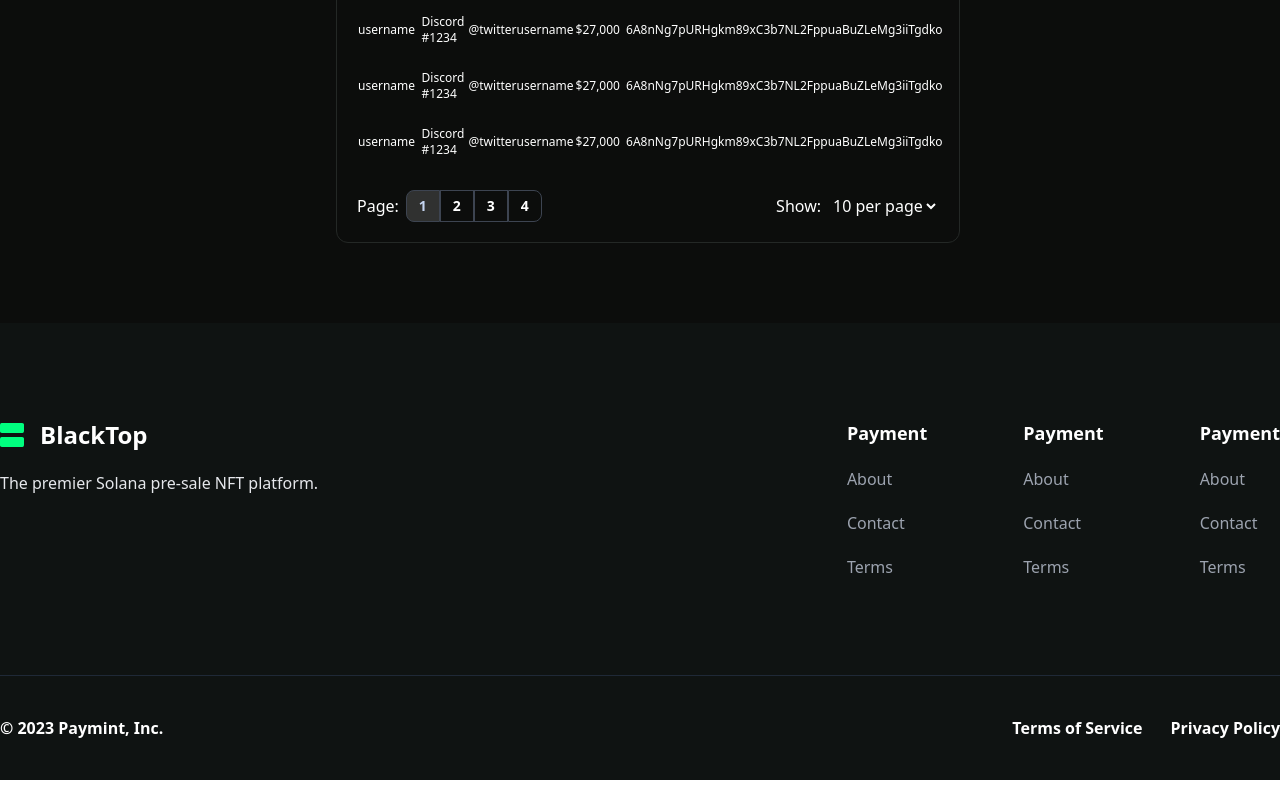
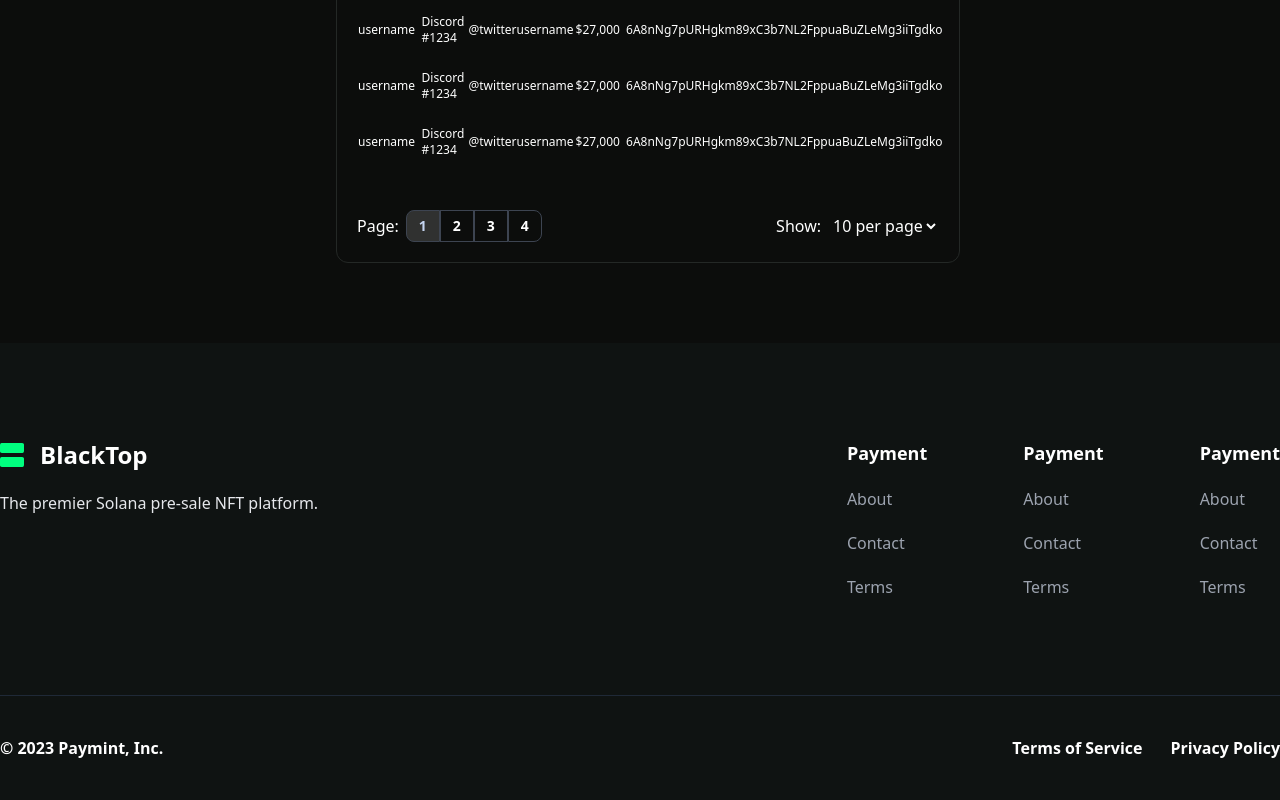
Before and after one commit to shahriarmehedi/black-top-nft-nextjs, a Next.js app: page /collection in a window 1280 px wide. Shown: the part 1384-2184 px from the top of the page. Built offline with nearby package versions, Linux system fonts and the light colour scheme.

Commit message:
collection page done

```diff
--- a/components/CollectionComponents/Collection.jsx
+++ b/components/CollectionComponents/Collection.jsx
@@ -253,7 +253,7 @@ export default function Collection() {
                                     </tbody>
                                 </table>
 
-                                <div className="flex mt-5 justify-between items-center">
+                                <div className="flex mt-10 justify-between items-center">
                                     <div className='flex items-center gap-2'>
                                         <h3>
                                             Page:
```
